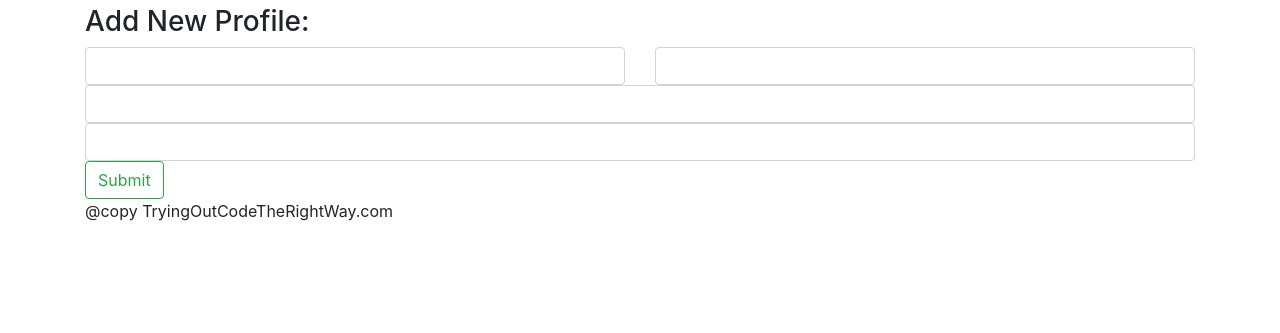
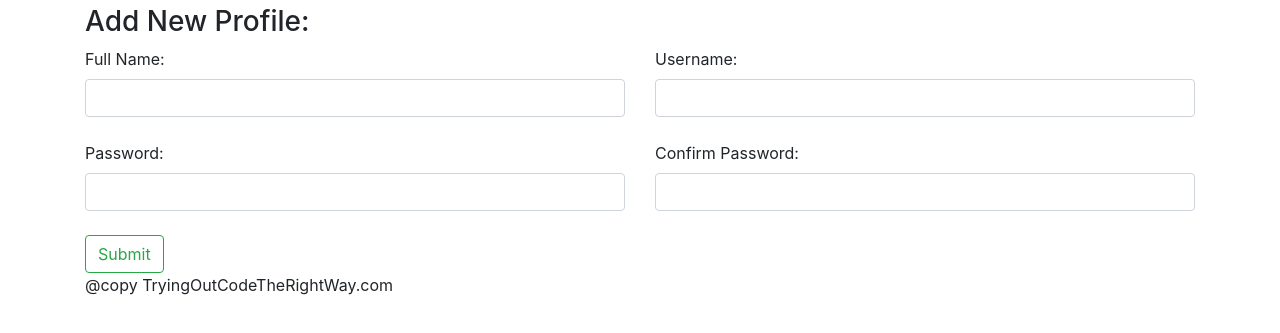
Before and after one commit to BIINBELLLO/Parsley_Tuts, a plain HTML site: page index.html in a window 1280 px wide. Shown: the part 51-384 px from the top of the page. Drawn offline with nearby package versions, Linux system fonts and the light colour scheme.

Commit message:
Form Editing

```diff
--- a/index.html
+++ b/index.html
@@ -17,13 +17,28 @@
         <form id = "issueInputForm">
         <div class="row">
             <div class="col-md-6">
+                <label>Full Name:</label>
                 <input type="text" name="Full" class="form-control">
+                <span id="full"></span>
             </div><div class="col-md-6">
+                <label>Username:</label>
                 <input type="text" name="username" class="form-control">
+                <span id="user"></span>
             </div>
         </div>
-        <input type="password" name="pswd" class="form-control">
-        <input type="password" name="pswd2" class="form-control">
+        <br>
+        <div class="row">
+            <div class="col-md-6">
+                <label>Password:</label>
+                <input type="password" name="pswd" class="form-control">
+                <span id="pswd"></span>
+            </div><div class="col-md-6">
+                <label>Confirm Password:</label>
+                <input type="password" name="pswd2" class="form-control">
+                <span id="cpswd"></span>
+            </div>
+        </div>
+        <br>
         <button type="submit" class="btn btn-outline-success pull-right">Submit</button>
         </form>
     </div>
```
